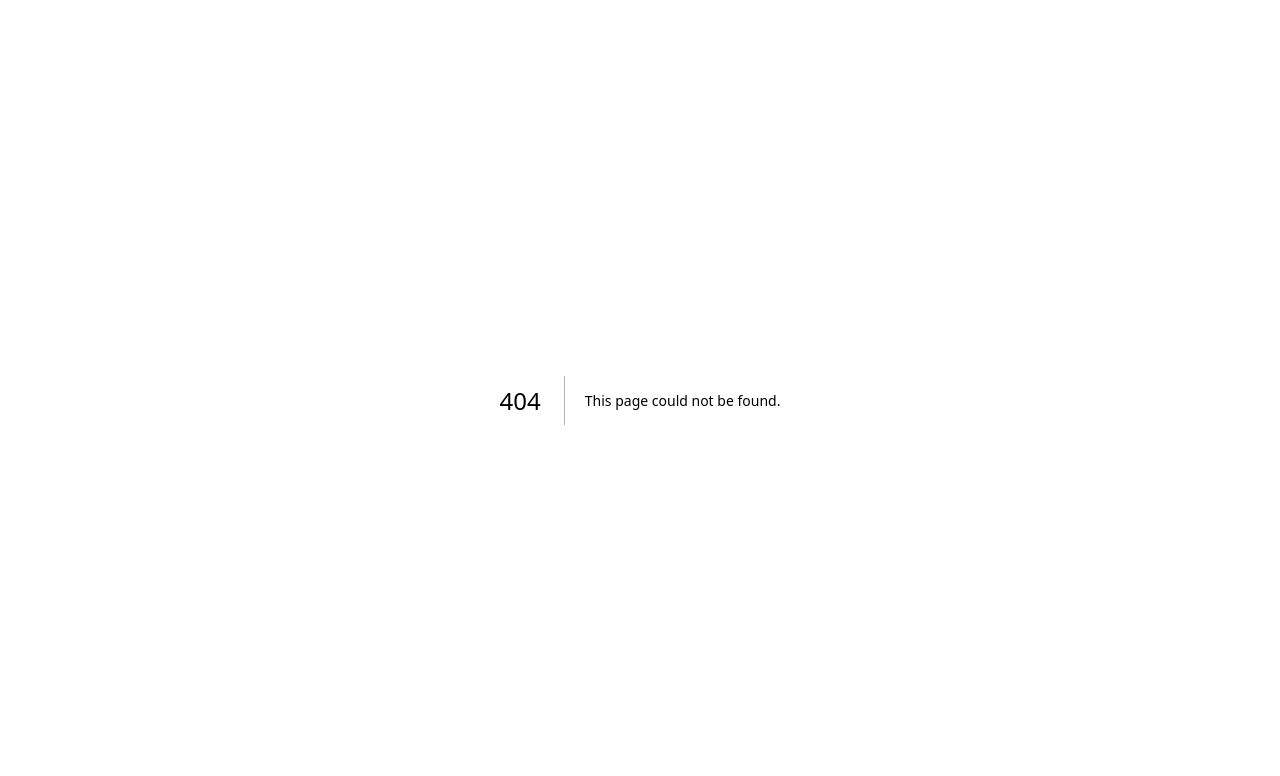
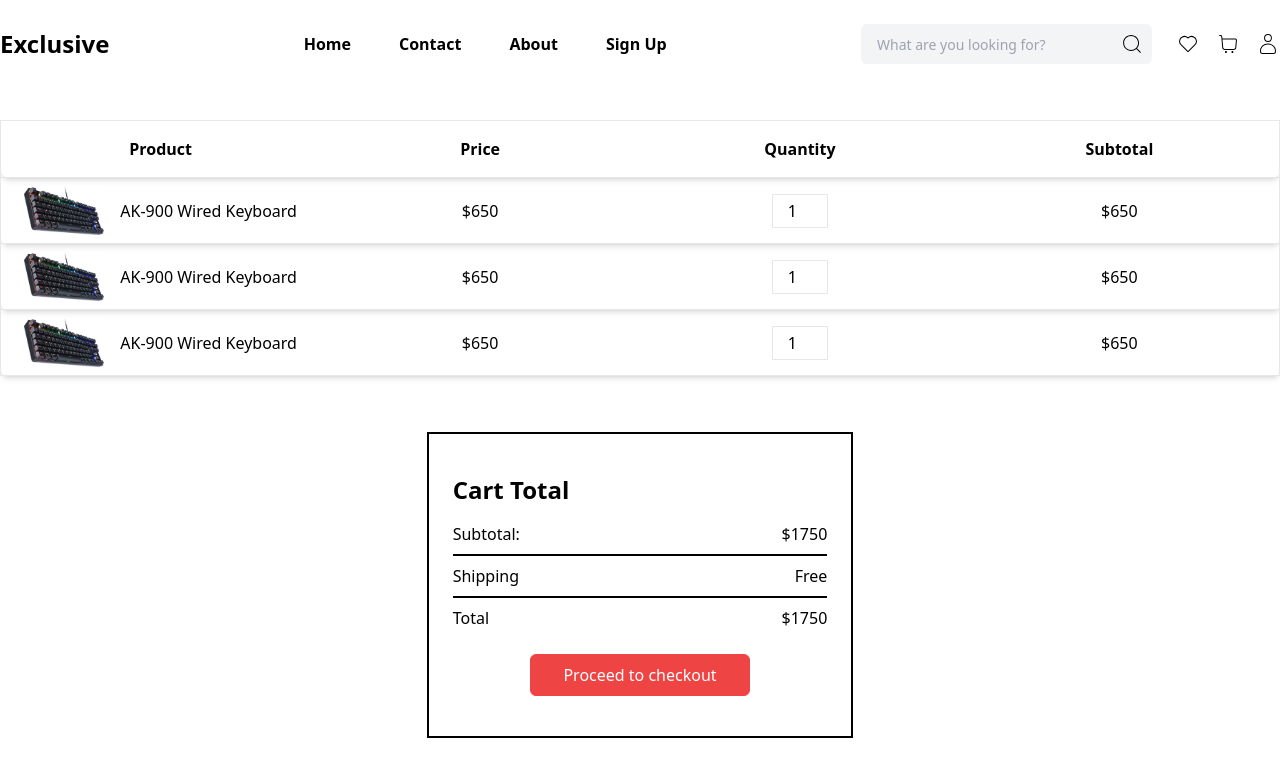
Before and after one commit to ricareiter/exclusive, a Next.js app: page /cart in a window 1280 px wide. Before the commit this address had no page. Shown: the top 776 px of the page. Built offline with nearby package versions, Linux system fonts and the light colour scheme.

Commit message:
add cart

```diff
--- /dev/null
+++ b/app/cart/page.tsx
@@ -0,0 +1,44 @@
+import React from "react";
+import keyboardImage from "@/public/images/AK-900 Wired Keyboard.jpg";
+import CartItem from "@/components/CartItem";
+import CartTotal from "@/components/CartTotal";
+
+const page = () => {
+  return (
+    <div className="container mx-auto mt-14">
+      <table className="w-full">
+        <thead className="border shadow-md rounded-lg">
+          <tr>
+            <th className="px-4 py-4">Product</th>
+            <th className="px-4 py-4">Price</th>
+            <th className="px-4 py-4">Quantity</th>
+            <th className="px-4 py-4">Subtotal</th>
+          </tr>
+        </thead>
+        <tbody>
+          <CartItem
+            productImage={keyboardImage}
+            productName="AK-900 Wired Keyboard"
+            productQuantity={1}
+            productPrice={650}
+          />
+          <CartItem
+            productImage={keyboardImage}
+            productName="AK-900 Wired Keyboard"
+            productQuantity={1}
+            productPrice={650}
+          />
+          <CartItem
+            productImage={keyboardImage}
+            productName="AK-900 Wired Keyboard"
+            productQuantity={1}
+            productPrice={650}
+          />
+        </tbody>
+      </table>
+      <CartTotal />
+    </div>
+  );
+};
+
+export default page;
--- a/app/layout.tsx
+++ b/app/layout.tsx
@@ -1,6 +1,7 @@
 import type { Metadata } from "next";
 import localFont from "next/font/local";
 import "./globals.css";
+import Navbar from "@/components/Navbar";
 
 const geistSans = localFont({
   src: "./fonts/GeistVF.woff",
@@ -28,6 +29,7 @@ export default function RootLayout({
       <body
         className={`${geistSans.variable} ${geistMono.variable} antialiased`}
       >
+        <Navbar />
         {children}
       </body>
     </html>
--- a/app/page.tsx
+++ b/app/page.tsx
@@ -1,10 +1,8 @@
 import BestSellingProducts from "@/components/BestSellingProducts";
-import Navbar from "@/components/Navbar";
 
 export default function Home() {
   return (
     <div>
-      <Navbar />
       <BestSellingProducts />
     </div>
   );
--- /dev/null
+++ b/components/CartItem.tsx
@@ -0,0 +1,37 @@
+import Image, { StaticImageData } from "next/image";
+
+interface Props {
+  productImage: StaticImageData;
+  productName: string;
+  productQuantity: number;
+  productPrice: number;
+}
+
+const CartItem = ({
+  productImage,
+  productName,
+  productQuantity,
+  productPrice,
+}: Props) => {
+  return (
+    <tr className="text-center border shadow-md rounded-md">
+      <td className="px-4 py-2 w-1/4">
+        <div className="flex items-center justify-center space-x-4">
+          <Image src={productImage} alt="" className="w-20" />
+          <p>{productName}</p>
+        </div>
+      </td>
+      <td className="px-4 py-2 w-1/4">${productPrice}</td>
+      <td className="px-4 py-2 w-1/4">
+        <input
+          type="number"
+          className="border w-14 py-1 px-1 text-center"
+          defaultValue={productQuantity}
+        />
+      </td>
+      <td className="px-4 py-2 w-1/4">${productPrice}</td>
+    </tr>
+  );
+};
+
+export default CartItem;
--- /dev/null
+++ b/components/CartTotal.tsx
@@ -0,0 +1,30 @@
+import React from "react";
+
+const CartTotal = () => {
+  return (
+    <div className="w-1/3 mt-14 mb-8 border-2 border-black mx-auto px-6 py-10">
+      <h4 className="font-semibold text-2xl mb-4">Cart Total</h4>
+      <div className="flex items-center justify-between">
+        <p>Subtotal:</p>
+        <p>$1750</p>
+      </div>
+      <hr className="border border-black mt-2 mb-2" />
+      <div className="flex items-center justify-between">
+        <p>Shipping</p>
+        <p>Free</p>
+      </div>
+      <hr className="border border-black mt-2 mb-2" />
+      <div className="flex items-center justify-between">
+        <p>Total</p>
+        <p>$1750</p>
+      </div>
+      <div className="text-center">
+        <button className="text-white bg-red-500 border border-red-500 px-8 py-2 rounded-md mt-6 hover:cursor-pointer hover:text-red-500 hover:bg-white">
+          Proceed to checkout
+        </button>
+      </div>
+    </div>
+  );
+};
+
+export default CartTotal;
```
